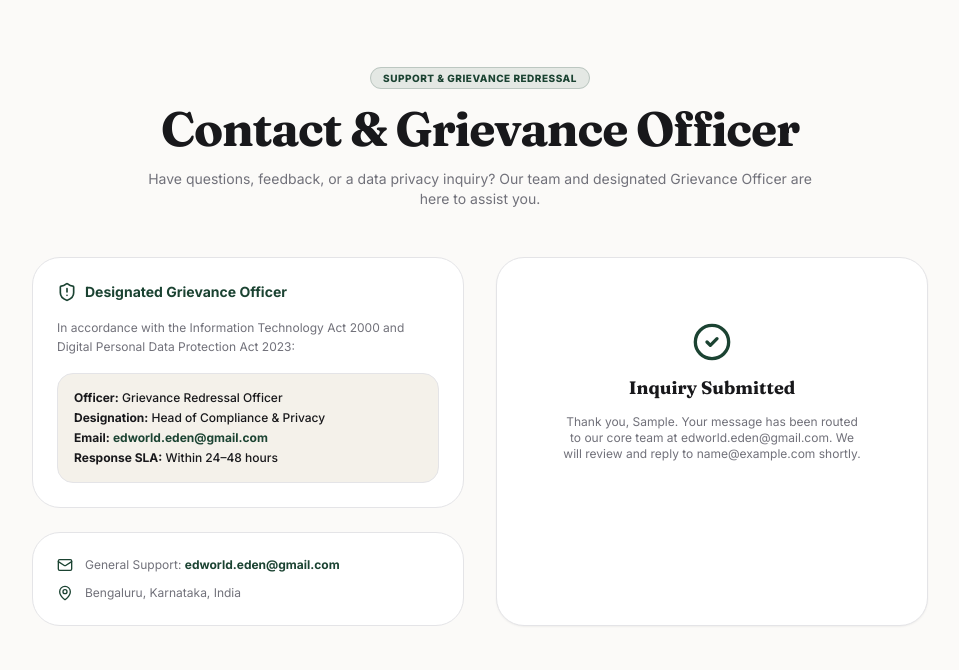
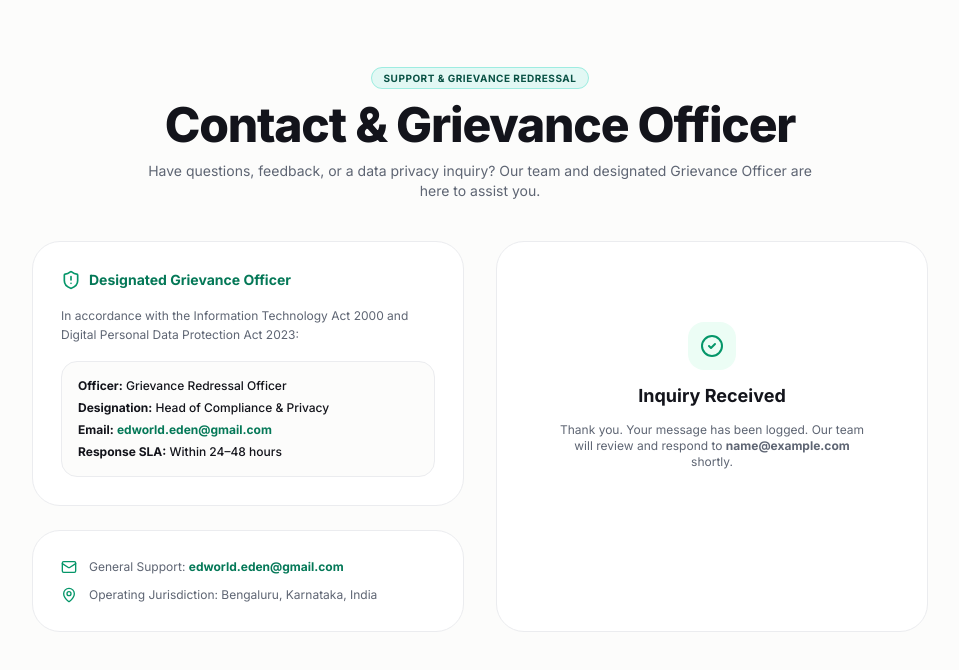
Before and after one commit to akolluru4211/EDCO-., a Next.js app: page /contact in a window 1280 px wide. Both pictures are taken after typing "Sample", "name@example.com", "Sample" into the empty fields and a click on the button "Send Message". Shown: the top 670 px of the page, without its empty margins (160-1119 px from the left). Built offline with nearby package versions, Linux system fonts and the light colour scheme; no server answers.

Commit message:
feat: complete minimalist UI/UX refinement across pricing, contact, and core surfaces

```diff
--- a/src/app/contact/page.tsx
+++ b/src/app/contact/page.tsx
@@ -44,39 +44,39 @@ export default function ContactPage() {
   };
 
   return (
-    <div className="min-h-screen bg-paper py-16 px-4 sm:px-6 lg:px-8">
-      <div className="max-w-4xl mx-auto space-y-12">
-        <div className="text-center space-y-4 max-w-2xl mx-auto">
-          <span className="px-3 py-1 rounded-full text-[10px] font-extrabold uppercase tracking-wider bg-forest/10 text-forest border border-forest/20">
+    <div className="min-h-screen bg-[#FCFCFB] text-[#13141B] py-16 px-4 sm:px-6 lg:px-8 font-sans selection:bg-[#00D2B4]/20 selection:text-[#0A5245]">
+      <div className="max-w-4xl mx-auto space-y-10">
+        <div className="text-center space-y-3 max-w-2xl mx-auto">
+          <span className="px-3 py-1 rounded-full text-[10px] font-bold uppercase tracking-wider bg-[#00D2B4]/10 text-[#0A5245] border border-[#00D2B4]/30">
             Support &amp; Grievance Redressal
           </span>
-          <h1 className="text-3xl sm:text-5xl font-bold font-display text-ink tracking-tight">
+          <h1 className="text-3xl sm:text-5xl font-extrabold text-[#13141B] tracking-tight">
             Contact &amp; Grievance Officer
           </h1>
-          <p className="text-sm text-ink-soft">
+          <p className="text-xs sm:text-sm text-[#5E6573]">
             Have questions, feedback, or a data privacy inquiry? Our team and designated Grievance Officer are here to assist you.
           </p>
         </div>
 
-        <div className="grid grid-cols-1 md:grid-cols-2 gap-8">
+        <div className="grid grid-cols-1 md:grid-cols-2 gap-6 sm:gap-8">
           {/* Statutory Grievance & Office Details */}
           <div className="space-y-6">
-            <div className="bg-paper-raised p-6 rounded-3xl border border-line space-y-4">
-              <div className="flex items-center gap-2 text-forest font-bold text-sm">
-                <ShieldAlert className="w-5 h-5 text-forest" />
+            <div className="bg-white p-6 sm:p-7 rounded-3xl border border-[#EBECEF] space-y-4 shadow-xs">
+              <div className="flex items-center gap-2 text-emerald-700 font-bold text-sm">
+                <ShieldAlert className="w-5 h-5 text-emerald-600" />
                 <span>Designated Grievance Officer</span>
               </div>
-              <p className="text-xs text-ink-soft leading-relaxed">
+              <p className="text-xs text-[#5E6573] leading-relaxed">
                 In accordance with the Information Technology Act 2000 and Digital Personal Data Protection Act 2023:
               </p>
-              <div className="text-xs text-ink space-y-1 bg-paper-soft p-4 rounded-2xl border border-line font-medium">
+              <div className="text-xs text-[#13141B] space-y-1.5 bg-[#FCFCFB] p-4 rounded-2xl border border-[#EBECEF] font-medium">
                 <div><strong>Officer:</strong> Grievance Redressal Officer</div>
                 <div><strong>Designation:</strong> Head of Compliance &amp; Privacy</div>
                 <div>
                   <strong>Email:</strong>{" "}
                   <a
                     href="mailto:edworld.eden@gmail.com?subject=Grievance%20Redressal%20Inquiry"
-                    className="text-forest hover:underline font-bold"
+                    className="text-emerald-700 hover:underline font-bold"
                   >
                     edworld.eden@gmail.com
                   </a>
@@ -85,98 +85,106 @@ export default function ContactPage() {
               </div>
             </div>
 
-            <div className="bg-paper-raised p-6 rounded-3xl border border-line space-y-3 text-xs text-ink-soft">
+            <div className="bg-white p-6 sm:p-7 rounded-3xl border border-[#EBECEF] space-y-3 text-xs text-[#5E6573] shadow-xs">
               <div className="flex items-center gap-3">
-                <Mail className="w-4 h-4 text-forest shrink-0" />
+                <Mail className="w-4 h-4 text-emerald-600 shrink-0" />
                 <span>
                   General Support:{" "}
                   <a
                     href="mailto:edworld.eden@gmail.com?subject=EdWorld%20Support%20Request"
-                    className="text-forest hover:underline font-bold"
+                    className="text-emerald-700 hover:underline font-bold"
                   >
                     edworld.eden@gmail.com
                   </a>
                 </span>
               </div>
               <div className="flex items-center gap-3">
-                <MapPin className="w-4 h-4 text-forest shrink-0" />
-                <span>Bengaluru, Karnataka, India</span>
+                <MapPin className="w-4 h-4 text-emerald-600 shrink-0" />
+                <span>Operating Jurisdiction: Bengaluru, Karnataka, India</span>
               </div>
             </div>
           </div>
 
-          {/* Contact Inquiry Form */}
-          <div className="bg-paper-raised p-8 rounded-3xl border border-line shadow-sm">
+          {/* Contact & Inquiries Form */}
+          <div className="bg-white p-6 sm:p-8 rounded-3xl border border-[#EBECEF] shadow-xs">
             {submitted ? (
-              <div className="p-8 text-center space-y-3 animate-in fade-in">
-                <CheckCircle2 className="w-10 h-10 text-forest mx-auto" />
-                <h3 className="text-lg font-bold font-display text-ink">Inquiry Submitted</h3>
-                <p className="text-xs text-ink-soft">
-                  Thank you, {name}. Your message has been routed to our core team at edworld.eden@gmail.com. We will review and reply to {email} shortly.
+              <div className="text-center py-12 space-y-3">
+                <div className="w-12 h-12 bg-emerald-50 text-emerald-600 rounded-2xl flex items-center justify-center mx-auto">
+                  <CheckCircle2 className="w-6 h-6" />
+                </div>
+                <h3 className="text-lg font-bold text-[#13141B]">Inquiry Received</h3>
+                <p className="text-xs text-[#5E6573] max-w-xs mx-auto">
+                  Thank you. Your message has been logged. Our team will review and respond to <strong>{email}</strong> shortly.
                 </p>
               </div>
             ) : (
               <form onSubmit={handleSubmit} className="space-y-4">
-                <h3 className="text-lg font-bold font-display text-ink">Send us a message</h3>
+                <h2 className="text-base font-bold text-[#13141B]">Submit an Inquiry</h2>
 
                 {errorMsg && (
-                  <div className="p-3 rounded-xl bg-rose-50 text-rose-700 text-xs font-medium border border-rose-200">
+                  <div className="p-3 rounded-xl bg-rose-50 border border-rose-200 text-rose-700 text-xs font-semibold">
                     {errorMsg}
                   </div>
                 )}
 
                 <div>
-                  <label className="block text-xs font-bold text-ink uppercase mb-1">Your Name</label>
+                  <label className="block text-xs font-bold text-[#5E6573] uppercase mb-1">Your Name</label>
                   <input
                     type="text"
                     required
                     value={name}
                     onChange={(e) => setName(e.target.value)}
-                    className="w-full p-3 rounded-xl border border-line bg-paper-soft text-xs text-ink font-medium focus:outline-none focus:border-forest"
+                    placeholder="e.g. Ananya Roy"
+                    className="w-full px-3.5 py-2.5 rounded-xl bg-[#F4F6FB] border border-[#E8ECF2] text-xs text-[#13141B] placeholder:text-[#8E95A5] focus:outline-none focus:border-[#13141B]"
                   />
                 </div>
 
                 <div>
-                  <label className="block text-xs font-bold text-ink uppercase mb-1">Email Address</label>
+                  <label className="block text-xs font-bold text-[#5E6573] uppercase mb-1">Email Address</label>
                   <input
                     type="email"
                     required
                     value={email}
                     onChange={(e) => setEmail(e.target.value)}
-                    className="w-full p-3 rounded-xl border border-line bg-paper-soft text-xs text-ink font-medium focus:outline-none focus:border-forest"
+                    placeholder="ananya@example.com"
+                    className="w-full px-3.5 py-2.5 rounded-xl bg-[#F4F6FB] border border-[#E8ECF2] text-xs text-[#13141B] placeholder:text-[#8E95A5] focus:outline-none focus:border-[#13141B]"
                   />
                 </div>
 
                 <div>
-                  <label className="block text-xs font-bold text-ink uppercase mb-1">Inquiry Category</label>
+                  <label className="block text-xs font-bold text-[#5E6573] uppercase mb-1">Inquiry Category</label>
                   <select
                     value={category}
                     onChange={(e) => setCategory(e.target.value)}
-                    className="w-full p-3 rounded-xl border border-line bg-paper-soft text-xs text-ink font-medium focus:outline-none focus:border-forest"
+                    className="w-full px-3.5 py-2.5 rounded-xl bg-[#F4F6FB] border border-[#E8ECF2] text-xs text-[#13141B] font-semibold focus:outline-none focus:border-[#13141B]"
                   >
                     <option value="General Support">General Support</option>
-                    <option value="Billing & Razorpay">Billing &amp; Razorpay</option>
-                    <option value="Colleges & Universities">College & University Placement Partnership</option>
-                    <option value="Privacy & Data Deletion">Data Privacy / Account Deletion Request</option>
-                    <option value="Grievance Appeal">Formal Grievance Appeal</option>
+                    <option value="Data Privacy & Consent">Data Privacy &amp; Consent (DPDP)</option>
+                    <option value="Grievance / Compliance">Grievance / Compliance Escalation</option>
+                    <option value="Institutional Partnership">Institutional Partnership</option>
+                    <option value="Billing & Subscription">Billing &amp; Subscription</option>
                   </select>
                 </div>
 
                 <div>
-                  <label className="block text-xs font-bold text-ink uppercase mb-1">Message</label>
+                  <label className="block text-xs font-bold text-[#5E6573] uppercase mb-1">Message / Details</label>
                   <textarea
+                    required
                     rows={4}
-                    required
                     value={message}
                     onChange={(e) => setMessage(e.target.value)}
-                    placeholder="How can we help you?"
-                    className="w-full p-3 rounded-xl border border-line bg-paper-soft text-xs text-ink font-medium focus:outline-none focus:border-forest"
+                    placeholder="Describe your inquiry or grievance with relevant details..."
+                    className="w-full px-3.5 py-2.5 rounded-xl bg-[#F4F6FB] border border-[#E8ECF2] text-xs text-[#13141B] placeholder:text-[#8E95A5] focus:outline-none focus:border-[#13141B]"
                   />
                 </div>
 
-                <Button variant="primary" type="submit" disabled={isSubmitting} className="w-full">
-                  {isSubmitting ? "Sending..." : "Send Message"}
-                </Button>
+                <button
+                  type="submit"
+                  disabled={isSubmitting}
+                  className="w-full py-3 rounded-xl bg-[#13141B] hover:bg-[#252632] text-white font-bold text-xs transition-all shadow-xs disabled:opacity-50 cursor-pointer"
+                >
+                  {isSubmitting ? "Sending Message..." : "Send Message"}
+                </button>
               </form>
             )}
           </div>
--- a/src/app/pricing/page.tsx
+++ b/src/app/pricing/page.tsx
@@ -55,7 +55,6 @@ export default async function PricingPage() {
       description: "VIP career acceleration with direct senior engineering referrals and personalized AI appraisal coaching.",
       features: dbPlans?.find(p => p.id === "premium")?.features || [
         "Everything in Pro Tier",
-        "1:1 Verified Mentor Connect & Messaging",
         "AI Multi-Persona Group Discussion Studio",
         "Senior Executive Portfolio at edworld.co.in/u/name",
         "Direct Engineering Referrals Generator",
@@ -83,16 +82,16 @@ export default async function PricingPage() {
   ];
 
   return (
-    <div className="min-h-screen bg-paper py-16 px-4 sm:px-6 lg:px-8">
+    <div className="min-h-screen bg-[#FCFCFB] text-[#13141B] py-16 px-4 sm:px-6 lg:px-8 font-sans selection:bg-[#00D2B4]/20 selection:text-[#0A5245]">
       <div className="max-w-7xl mx-auto space-y-12">
-        <div className="text-center space-y-4 max-w-2xl mx-auto">
-          <span className="px-3 py-1 rounded-full text-[10px] font-extrabold uppercase tracking-wider bg-forest/10 text-forest border border-forest/20">
+        <div className="text-center space-y-3 max-w-2xl mx-auto">
+          <span className="px-3 py-1 rounded-full text-[10px] font-bold uppercase tracking-wider bg-[#00D2B4]/10 text-[#0A5245] border border-[#00D2B4]/30">
             Simple &amp; Transparent
           </span>
-          <h1 className="text-3xl sm:text-5xl font-bold font-display text-ink tracking-tight">
+          <h1 className="text-3xl sm:text-5xl font-extrabold text-[#13141B] tracking-tight">
             Plans for Every Career Stage
           </h1>
-          <p className="text-sm text-ink-soft">
+          <p className="text-xs sm:text-sm text-[#5E6573]">
             Start completely free. Upgrade only when you need intensive daily mock interview drills and active employer applications.
           </p>
         </div>
@@ -103,14 +102,19 @@ export default async function PricingPage() {
           ))}
         </div>
 
-        <div className="bg-paper-raised rounded-3xl p-8 border border-line text-center space-y-4 max-w-2xl mx-auto">
-          <h3 className="text-lg font-bold font-display text-ink">Have institutional questions?</h3>
-          <p className="text-xs text-ink-soft">
-            We partner with skill foundations, and university placement cells.
+        <div className="bg-white rounded-3xl p-8 border border-[#EBECEF] text-center space-y-3 max-w-2xl mx-auto shadow-xs">
+          <h3 className="text-lg font-bold text-[#13141B]">Have institutional questions?</h3>
+          <p className="text-xs text-[#5E6573]">
+            We partner with skill foundations, university placement cells, and corporate hiring partners.
           </p>
-          <Button variant="secondary" href="/colleges">
-            Speak to Institutional Team
-          </Button>
+          <div className="pt-2">
+            <Link
+              href="/colleges"
+              className="inline-flex items-center justify-center px-5 py-2.5 rounded-xl bg-[#13141B] hover:bg-[#252632] text-white text-xs font-bold transition-all shadow-xs"
+            >
+              Speak to Institutional Team
+            </Link>
+          </div>
         </div>
       </div>
     </div>
```
